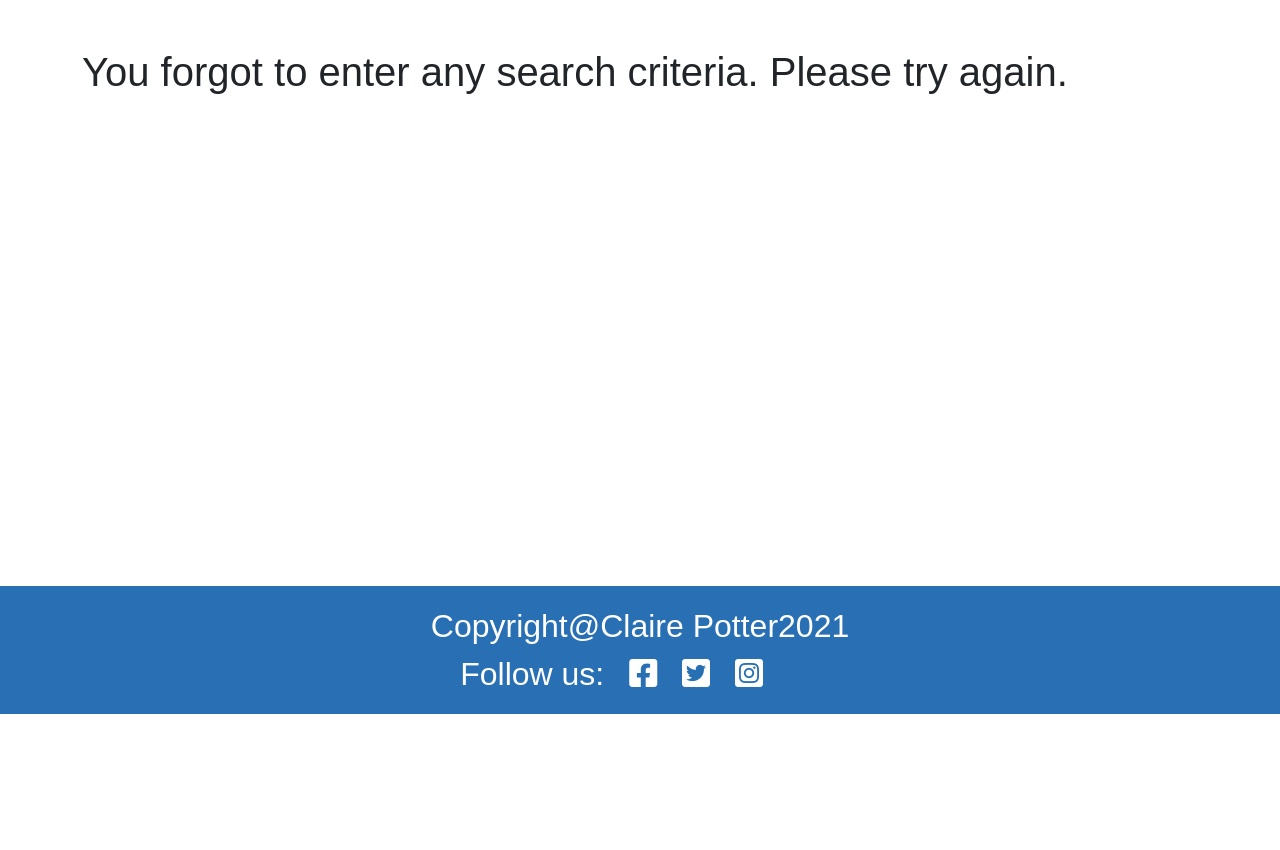
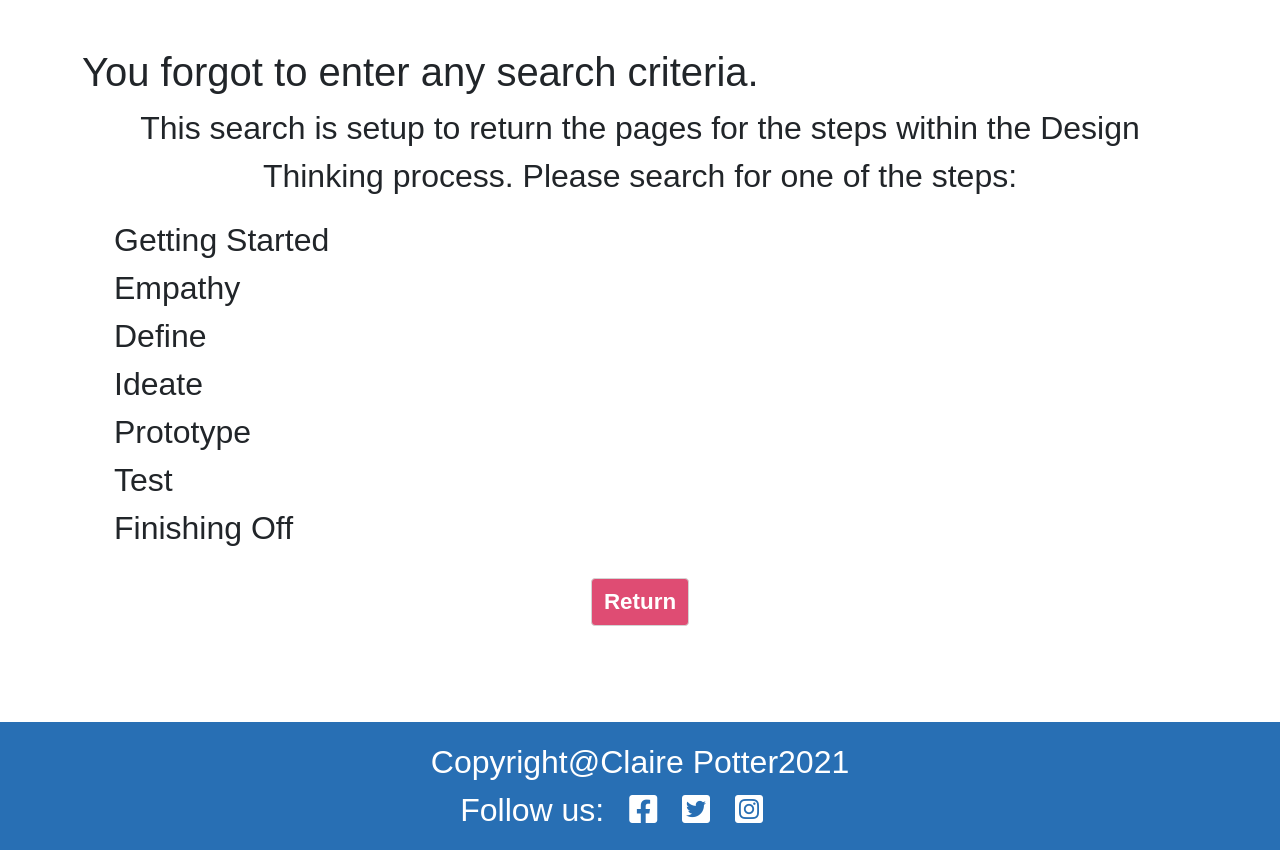
Before and after one commit to Claire-Potter/Full-Stack-Project-3, a Django app: page /search/ in a window 1280 px wide. Shown: the part 86-936 px from the top of the page. Before the commit the page ends 800 px from the top, so only its background shows below. Run offline with Django 3.2, Linux system fonts and the light colour scheme; some web fonts are replaced.

Commit message:
Refine search page and add enter button to submit search

```diff
--- a/dezignprocess/templates/search.html
+++ b/dezignprocess/templates/search.html
@@ -42,7 +42,22 @@
                 </div>
                 {% endfor %}
                 {% else %}
-                <h1>You forgot to enter any search criteria. Please try again.</h1>
+                <h1>You forgot to enter any search criteria.</h1>
+                <p class="card-text text-center">
+                    This search is setup to return the pages for the steps within the Design Thinking process.
+                    Please search for one of the steps:
+                </p>
+                <ul>
+                    <li>Getting Started</li>
+                    <li>Empathy</li>
+                    <li>Define</li>
+                    <li>Ideate</li>
+                    <li>Prototype</li>
+                    <li>Test</li>
+                    <li>Finishing Off</li>
+                </ul>
+                <div class="text-center"><a class="btn get-started mx-auto" href="{{ request.META.HTTP_REFERER }}"
+                    type="button">Return</a></div>
                 {% endif %}
             </div>
         </div>
--- a/static/javascript/script.js
+++ b/static/javascript/script.js
@@ -14,11 +14,13 @@ function autocomplete(inp, arr) {
   the text field element and an array of possible autocompleted values:*/
   var currentFocus;
   /*execute a function when someone writes in the text field:*/
-    inp.addEventListener("input", function(e) {
+  inp.addEventListener("input", function (e) {
     var a, b, i, val = this.value;
     /*close any already open lists of autocompleted values*/
     closeAllLists();
-        if (!val) { return false;}
+    if (!val) {
+      return false;
+    }
     currentFocus = -1;
     /*create a DIV element that will contain the items (values):*/
     a = document.createElement("DIV");
@@ -38,7 +40,7 @@ function autocomplete(inp, arr) {
         /*insert a input field that will hold the current array item's value:*/
         b.innerHTML += "<input type='hidden' value='" + arr[i] + "'>";
         /*execute a function when someone clicks on the item value (DIV element):*/
-            b.addEventListener("click", function(e) {
+        b.addEventListener("click", function (e) {
           /*insert the value for the autocomplete text field:*/
           inp.value = this.getElementsByTagName("input")[0].value;
           /*close the list of autocompleted values,
@@ -50,7 +52,7 @@ function autocomplete(inp, arr) {
     }
   });
   /*execute a function presses a key on the keyboard:*/
-    inp.addEventListener("keydown", function(e) {
+  inp.addEventListener("keydown", function (e) {
     var x = document.getElementById(this.id + "autocomplete-list");
     if (x) x = x.getElementsByTagName("div");
     if (e.keyCode == 40) {
@@ -74,6 +76,7 @@ function autocomplete(inp, arr) {
       }
     }
   });
+
   function addActive(x) {
     /*a function to classify an item as "active":*/
     if (!x) return false;
@@ -84,12 +87,14 @@ function autocomplete(inp, arr) {
     /*add class "autocomplete-active":*/
     x[currentFocus].classList.add("autocomplete-active");
   }
+
   function removeActive(x) {
     /*a function to remove the "active" class from all autocomplete items:*/
     for (var i = 0; i < x.length; i++) {
       x[i].classList.remove("autocomplete-active");
     }
   }
+
   function closeAllLists(elmnt) {
     /*close all autocomplete lists in the document,
     except the one passed as an argument:*/
@@ -107,15 +112,23 @@ function autocomplete(inp, arr) {
 }
 
 /*An array containing all the country names in the world:*/
-  var steps = ["Getting Started", "Empathy", "Define", "Ideate", "Prototype", "Test",];
+var steps = ["Getting Started", "Empathy", "Define", "Ideate", "Prototype", "Test", "Finishing Off" ];
 
 /*initiate the autocomplete function on the "myInput" element, and pass along the steps array as possible autocomplete values:*/
 autocomplete(document.getElementById("myInput"), steps);
 
+//added the below code to allow the submission of the autokey search with the enter key
+var input = document.getElementById("myInput");
+input.addEventListener("keyup", function(event) {
+  if (event.keyCode === 13) {
+   event.preventDefault();
+   document.getElementById("submitButton").click();
+  }
+});
 
 // set timeout function for messages as per the code institute example project.
-//setTimeout(function () {
-// let messages = document.getElementById('msg');
-//let alert = new bootstrap.Alert(messages);
-//alert.close(messages);
-//}, 2000);
+setTimeout(function () {
+  let messages = document.getElementById('msg');
+  let alert = new bootstrap.Alert(messages);
+  alert.close(messages);
+}, 2000);
--- a/templates/base.html
+++ b/templates/base.html
@@ -58,7 +58,7 @@
                         <input id="myInput" class="form-control me-2 search enter-search collapse-search" type="search"
                             placeholder="Search Steps" aria-label="Search Design Thinking Steps" name="searched">
                     </div>
-                    <input class="btn btn-outline search collapse-search" type="submit" value="Search">
+                    <input id="submitButton" class="btn btn-outline search collapse-search" type="submit" value="Search">
                 </form>
             </div>
         </nav>
```
Lines whose indentation alone changed are shown as unchanged.
